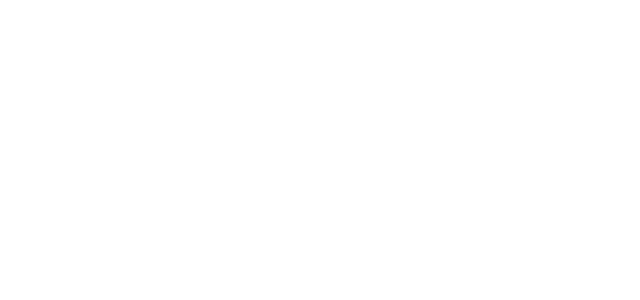
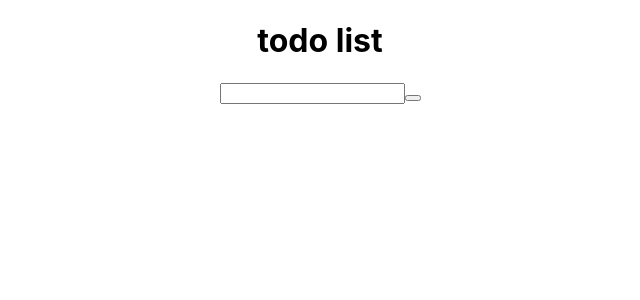
Before and after one commit to csy1597/React, a React (Create React App) app in the folder test2/: page / in a window 1280 px wide. Shown: the top 300 px of the page, without its empty margins (320-960 px from the left). Built offline with nearby package versions, Linux system fonts and the light colour scheme.

Commit message:
onchange, onclick

```diff
--- a/test2/src/App.js
+++ b/test2/src/App.js
@@ -6,11 +6,22 @@
 function App() {
 
   //State
+  const [value, setValue] = useState('');
   //Event
-
+  const onChange = (e) => setValue(e.target.value);
+  const onClick = () => {
+    console.log(value);
+    if(!value){
+      alert('아무것도 없어요 !!!');
+      return;
+    }
+  }
   // JSX
   return (
     <div className="App">
+      <h1> todo list </h1>
+      <input value={value} onChange={onChange} />
+      <button value={value} onClick={onClick} />
     </div>
   );
 }
```
